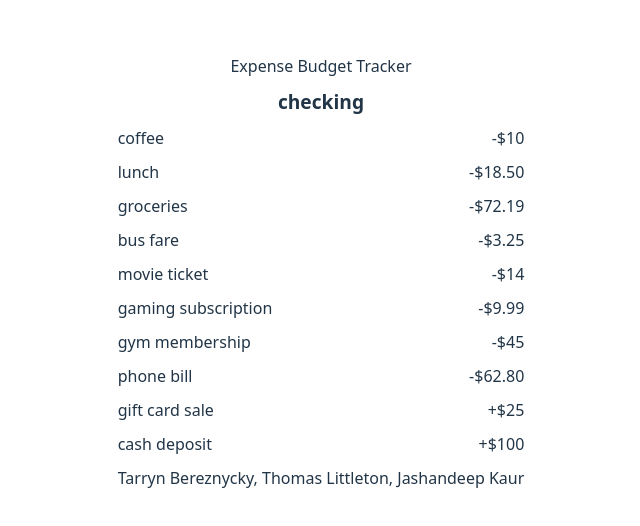
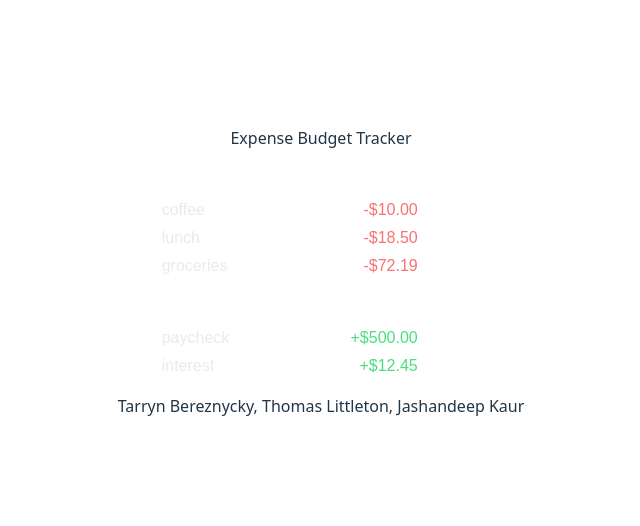
Before and after one commit to tlittletonrrc/Expense-Budget-Tracker, a React (Vite) app: page / in a window 1280 px wide. Shown: the part 128-654 px from the top of the page, without its empty margins (319-959 px from the left). Built offline with nearby package versions, Linux system fonts and the light colour scheme.

Commit message:
fixed accounts overview tsx and css

```diff
--- a/src/Components/AccountsOverview/accountsOverview.css
+++ b/src/Components/AccountsOverview/accountsOverview.css
@@ -1,21 +1,37 @@
-.name {
-    display: block;
-    text-align: center;
-    font-weight: bold;
-    font-size: 1.2em;
+.accounts-list {
+  list-style: none;
+  padding-left: 1.25em;
+  color: #ffffff;
+  font-family: Arial, sans-serif;
 }
 
-
-div {
-  font-family: system-ui, sans-serif;
-  display: flex;
-  flex-direction: column;
-  gap: 10px;
+.account-item {
+  margin-bottom: 1em;
 }
 
-p {
+.account-name {
+  font-weight: 600;
+  margin: 0.5em 0;
+}
+
+.transactions-list {
+  list-style-type: circle;
+  padding-left: 1.5em;
+  margin-top: 0.4em;
+}
+
+.transaction-item {
   display: flex;
   justify-content: space-between;
-  margin: 0;
-  /* text-align: right; */
+  width: 16em;
+  margin: 0.25em 0;
+  color: #eaeaea;
 }
+
+.transaction-item .positive {
+  color: #4ade80;
+}
+
+.transaction-item .negative {
+  color: #f87171;
+}
--- a/src/Components/AccountsOverview/accountsOverview.tsx
+++ b/src/Components/AccountsOverview/accountsOverview.tsx
@@ -1,22 +1,47 @@
 import "./accountsOverview.css";
 
 function AccountsOverview() {
-    return(
-        <>
-            <div>
-                <p className="name">checking</p>
-                <p>coffee <span>-$10</span></p>
-                <p>lunch <span>-$18.50</span></p>
-                <p>groceries <span>-$72.19</span></p>
-                <p>bus fare <span>-$3.25</span></p>
-                <p>movie ticket <span>-$14</span></p>
-                <p>gaming subscription <span>-$9.99</span></p>
-                <p>gym membership <span>-$45</span></p>
-                <p>phone bill <span>-$62.80</span></p>
-                <p>gift card sale <span>+$25</span></p>
-                <p>cash deposit <span>+$100</span></p>
-            </div>
-        </>
-    );
+  const accounts = [
+    {
+      id: 1,
+      name: "Checking",
+      transactions: [
+        { id: 1, label: "coffee", amount: -10 },
+        { id: 2, label: "lunch", amount: -18.5 },
+        { id: 3, label: "groceries", amount: -72.19 },
+      ],
+    },
+    {
+      id: 2,
+      name: "Savings",
+      transactions: [
+        { id: 4, label: "paycheck", amount: 500 },
+        { id: 5, label: "interest", amount: 12.45 },
+      ],
+    },
+  ];
+
+  return (
+    <ul className="accounts-list">
+      {accounts.map((account) => (
+        <li key={account.id} className="account-item">
+          <p className="account-name">{account.name}</p>
+
+          <ul className="transactions-list">
+            {account.transactions.map((tx) => (
+              <li key={tx.id} className="transaction-item">
+                {tx.label}
+                <span className={tx.amount >= 0 ? "positive" : "negative"}>
+                  {tx.amount >= 0 ? "+" : "-"}$
+                  {Math.abs(tx.amount).toFixed(2)}
+                </span>
+              </li>
+            ))}
+          </ul>
+        </li>
+      ))}
+    </ul>
+  );
 }
+
 export default AccountsOverview;
```
Also changed, not shown: 1 other file (tests, documents, lock files or other folders).
